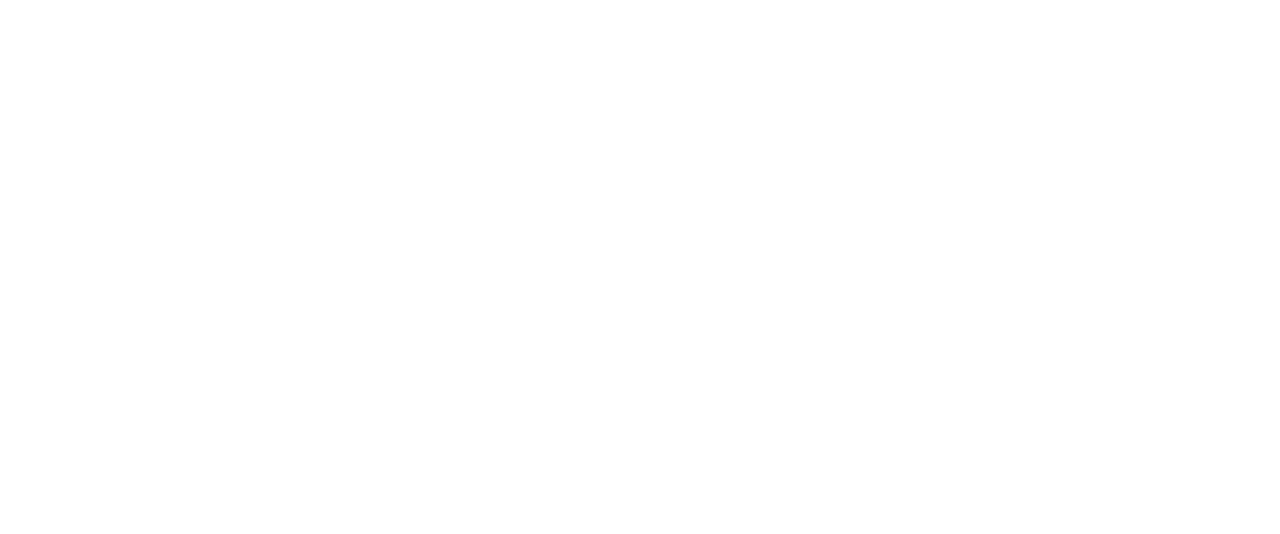
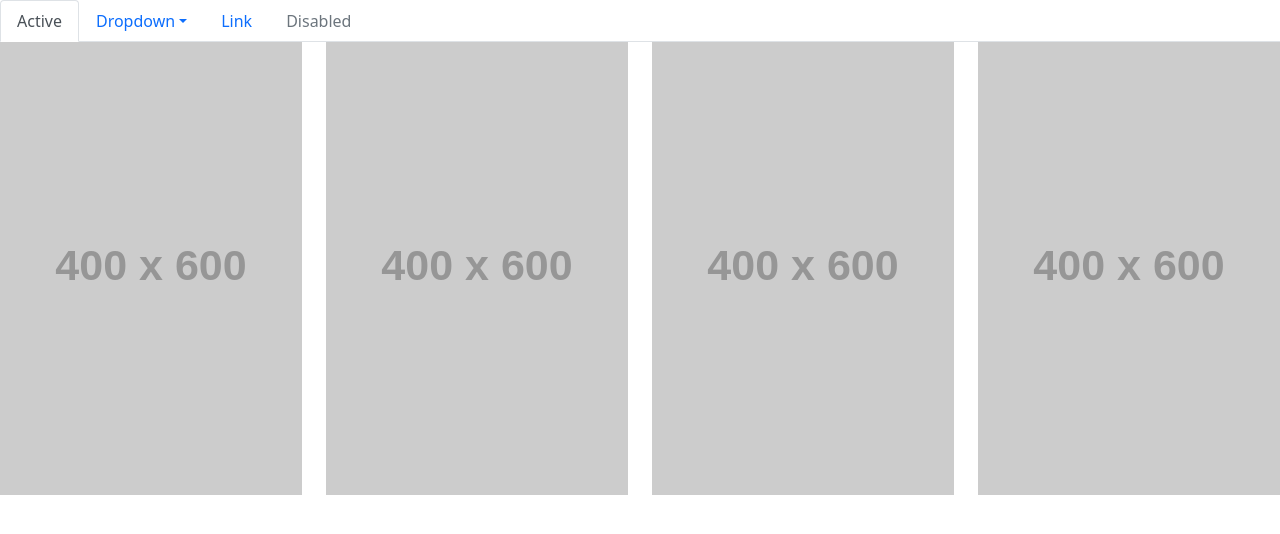
Before and after one commit to Gonvi007/anime_Streaming, a plain HTML site: page index.html in a window 1280 px wide. Drawn offline with nearby package versions, Linux system fonts and the light colour scheme; placeholder pictures from the web are drawn by us.

Commit message:
Se empieza poco a poco :3

```diff
--- a/index.html
+++ b/index.html
@@ -8,9 +8,54 @@
     <link rel="stylesheet" href="./css/styles.css">
     <!-- Bootstrap -->
     <link href="https://cdn.jsdelivr.net/npm/bootstrap@5.1.3/dist/css/bootstrap.min.css" rel="stylesheet" integrity="sha384-1BmE4kWBq78iYhFldvKuhfTAU6auU8tT94WrHftjDbrCEXSU1oBoqyl2QvZ6jIW3" crossorigin="anonymous">
-    <title>Anime Para Todos</title>
+    <title>Anime Streaming Para Todos</title>
 </head>
 <body>
+
+    <div class="containerFirst">
+        <ul class="nav nav-tabs">
+            <li class="nav-item">
+              <a class="nav-link active" aria-current="page" href="#">Active</a>
+            </li>
+            <li class="nav-item dropdown">
+              <a class="nav-link dropdown-toggle" data-bs-toggle="dropdown" href="#" role="button" aria-expanded="false">Dropdown</a>
+              <ul class="dropdown-menu">
+                <li><a class="dropdown-item" href="#">Action</a></li>
+                <li><a class="dropdown-item" href="#">Another action</a></li>
+                <li><a class="dropdown-item" href="#">Something else here</a></li>
+                <li><hr class="dropdown-divider"></li>
+                <li><a class="dropdown-item" href="#">Separated link</a></li>
+              </ul>
+            </li>
+            <li class="nav-item">
+              <a class="nav-link" href="#">Link</a>
+            </li>
+            <li class="nav-item">
+              <a class="nav-link disabled">Disabled</a>
+            </li>
+          </ul>
+
+
+        <div class="row">
+            <div class="col-3">
+              <img src="https://placehold.co/400x600" width="100%" />
+            </div>
+            <div class="col-3">
+              <img src="https://placehold.co/400x600" width="100%" />
+            </div>
+            <div class="col-3">
+              <img src="https://placehold.co/400x600" width="100%" />
+            </div>
+            <div class="col-3">
+              <img src="https://placehold.co/400x600" width="100%"  />
+            </div>
+        </div>
+
+
+
+    </div>
+
+
 
     <script src="./js/main.js"></script>
 </body>
```
